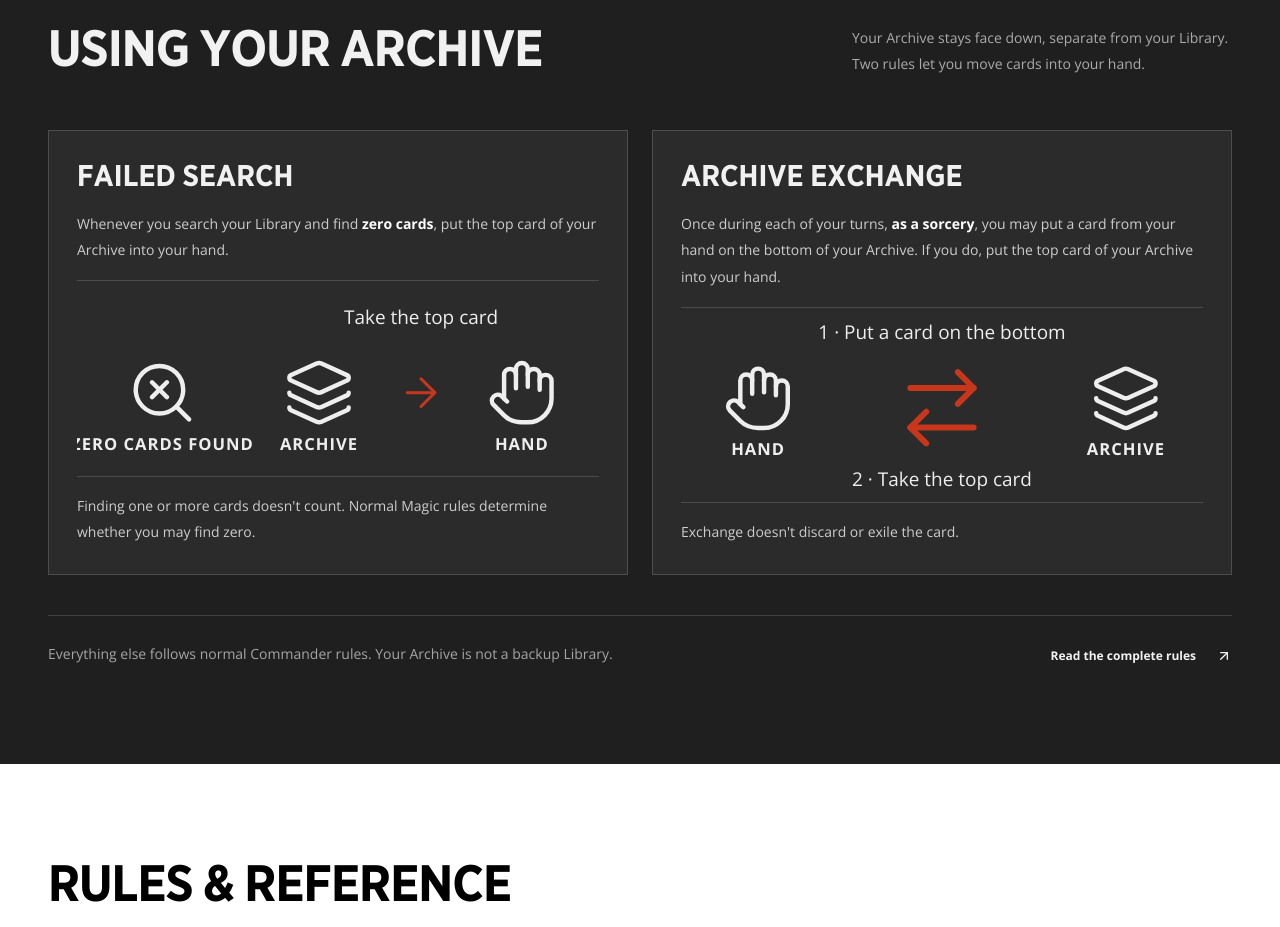
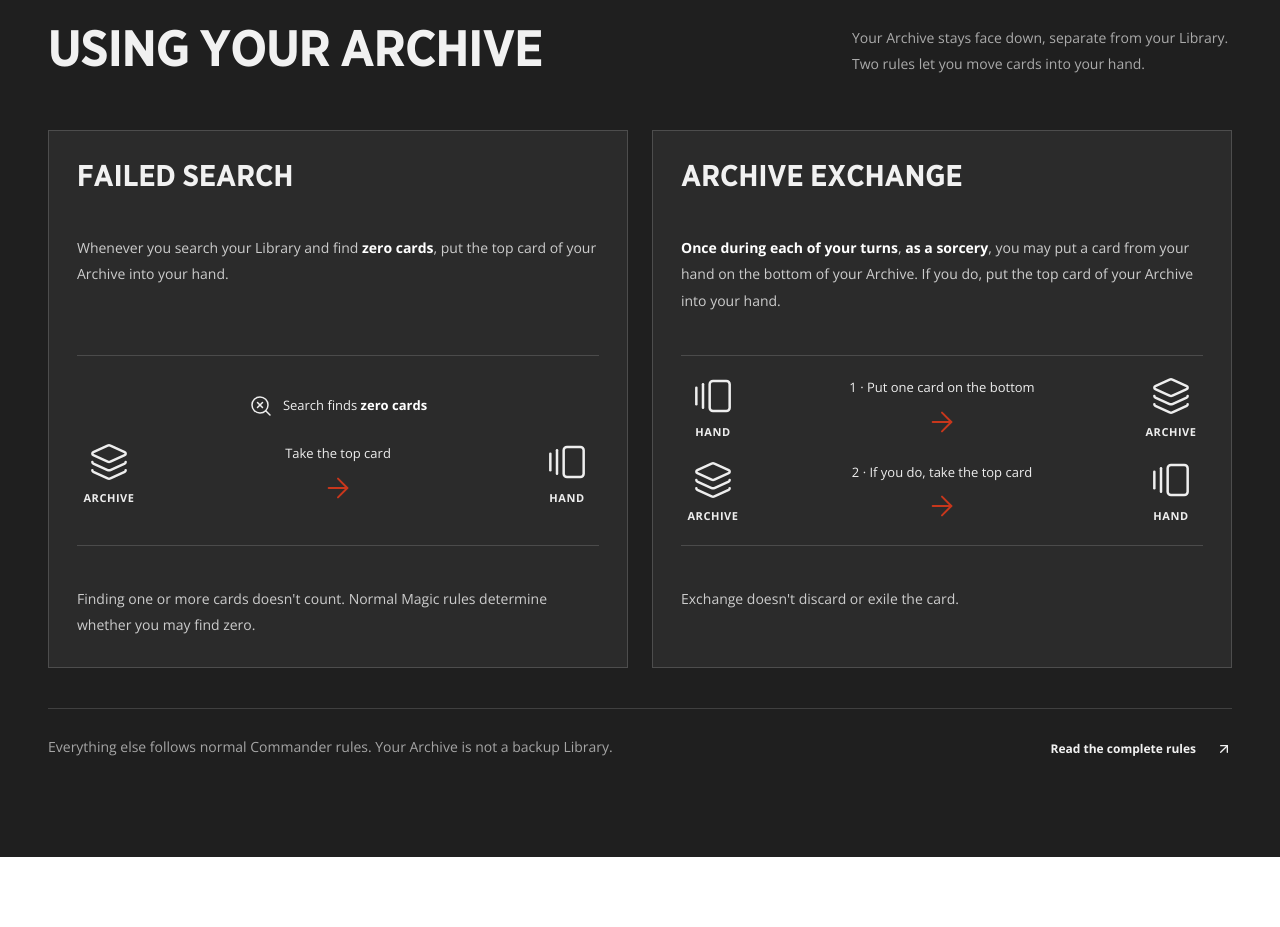
Before and after one commit to forrestweigel/archive, a Next.js app: page / in a window 1280 px wide. Shown: the part 1640-2567 px from the top of the page. Built offline with nearby package versions, Linux system fonts and the light colour scheme.

Commit message:
Enhance mechanic diagrams with improved layout and styling for better clarity

```diff
--- a/app/globals.css
+++ b/app/globals.css
@@ -289,31 +289,91 @@
 .mechanic-card strong {
   color: #fff;
 }
-/* Shared vector diagrams stay legible on dark cards and on paper. */
 .mechanic-diagram {
-  display: block;
   width: 100%;
-  height: auto;
   margin-block: 16px;
   color: #222;
+  align-content: center;
 }
 .mechanic-card .mechanic-diagram {
   color: #eee;
-  padding-block: 12px;
+  padding-block: 20px;
   border-block: 1px solid #ffffff26;
 }
-.mechanic-diagram text {
-  fill: currentColor;
-  font-family: var(--font-open-sans), Arial, sans-serif;
-  font-size: 16px;
+.card-movement {
+  display: grid;
+  grid-template-columns: 64px minmax(0, 1fr) 64px;
+  align-items: center;
+  gap: 12px;
 }
-.mechanic-diagram .diagram-label {
-  font-size: 14px;
+.movement-endpoint,
+.movement-action {
+  display: flex;
+  flex-direction: column;
+  align-items: center;
+  gap: 8px;
+  text-align: center;
+}
+.movement-endpoint > svg {
+  width: 40px;
+  height: 40px;
+}
+.movement-endpoint > span {
+  font-size: 11px;
   font-weight: 700;
-  letter-spacing: 0.06em;
+  letter-spacing: 0.05em;
+  text-transform: uppercase;
 }
-.diagram-accent {
+.movement-action > span {
+  font-size: 13px;
+  line-height: 1.5;
+}
+.movement-action > svg {
+  width: 32px;
+  height: 32px;
   color: var(--primary);
+}
+.exchange-steps {
+  display: grid;
+  gap: 20px;
+  list-style: none;
+  padding: 0;
+  margin: 0;
+}
+.search-steps {
+  display: grid;
+  gap: 24px;
+}
+.search-trigger {
+  display: flex;
+  align-items: center;
+  justify-content: center;
+  gap: 10px;
+  font-size: 13px;
+  line-height: 1.5;
+}
+.search-trigger svg {
+  width: 24px;
+  height: 24px;
+  flex-shrink: 0;
+}
+@media (min-width: 768px) {
+  .mechanics-grid > .mechanic-card {
+    display: grid;
+    grid-row: span 4;
+    grid-template-rows: subgrid;
+  }
+  .mechanic-card > [data-slot="card-content"] {
+    display: grid;
+    grid-row: span 3;
+    grid-template-rows: subgrid;
+  }
+}
+@media (max-width: 380px) {
+  .card-movement {
+    grid-template-columns: 48px minmax(0, 1fr) 48px;
+    gap: 8px;
+  }
 }
 .text-link {
   display: inline-flex;
@@ -762,8 +822,23 @@
     margin-block: 8px;
   }
   .reference-sheet .mechanic-diagram {
-    max-height: 112px;
     margin-block: 10px;
+  }
+  .reference-sheet .movement-endpoint > svg {
+    width: 28px;
+    height: 28px;
+  }
+  .reference-sheet .movement-action > svg {
+    width: 24px;
+    height: 24px;
+  }
+  .reference-sheet .movement-action > span,
+  .reference-sheet .search-trigger {
+    font-size: 11px;
+  }
+  .reference-sheet .exchange-steps,
+  .reference-sheet .search-steps {
+    gap: 10px;
   }
   .reference-sheet .setup-diagram {
     max-height: 150px;
--- a/app/page.tsx
+++ b/app/page.tsx
@@ -94,7 +94,7 @@
               rules let you move cards into your hand.
             </p>
           </div>
-          <div className="grid gap-6 md:grid-cols-2">
+          <div className="mechanics-grid grid gap-6 md:grid-cols-2">
             <Card className="mechanic-card">
               <CardHeader>
                 <CardTitle>Failed Search</CardTitle>
@@ -118,7 +118,7 @@
               </CardHeader>
               <CardContent>
                 <p>
-                  Once during each of your turns, <strong>as a sorcery</strong>,
+                  <strong>Once during each of your turns</strong>, <strong>as a sorcery</strong>,
                   you may put a card from your hand on the bottom of your
                   Archive. If you do, put the top card of your Archive into
                   your hand.
--- a/components/mechanic-diagram.tsx
+++ b/components/mechanic-diagram.tsx
@@ -1,38 +1,51 @@
-import { ArrowRight, ArrowRightLeft, Hand, Layers, SearchX } from "lucide-react";
+import { ArrowRight, GalleryHorizontalEnd, Layers, SearchX } from "lucide-react";
+
+function CardMovement({
+  from,
+  instruction,
+}: {
+  from: "hand" | "archive";
+  instruction: string;
+}) {
+  const fromHand = from === "hand";
+  const Source = fromHand ? GalleryHorizontalEnd : Layers;
+  const Destination = fromHand ? Layers : GalleryHorizontalEnd;
+
+  return (
+    <div className="card-movement">
+      <div className="movement-endpoint">
+        <Source strokeWidth={1.5} aria-hidden="true" />
+        <span>{fromHand ? "Hand" : "Archive"}</span>
+      </div>
+      <div className="movement-action">
+        <span>{instruction}</span>
+        <ArrowRight strokeWidth={1.5} aria-hidden="true" />
+      </div>
+      <div className="movement-endpoint">
+        <Destination strokeWidth={1.5} aria-hidden="true" />
+        <span>{fromHand ? "Archive" : "Hand"}</span>
+      </div>
+    </div>
+  );
+}
 
 export function MechanicDiagram({ type }: { type: "search" | "exchange" }) {
-  const exchange = type === "exchange";
   return (
-    <svg
-      className="mechanic-diagram"
-      viewBox="0 0 440 144"
-      role="img"
-      aria-label={exchange
-        ? "Archive Exchange: first put a card from your hand on the bottom of your Archive. If you do, take the top Archive card into your hand."
-        : "Failed Search: when a Library search finds zero cards, take the top Archive card into your hand."}
-    >
-      {exchange ? (
-        <>
-          <Hand x={35} y={36} size={60} strokeWidth={1.5} aria-hidden="true" />
-          <Layers x={345} y={36} size={60} strokeWidth={1.5} aria-hidden="true" />
-          <ArrowRightLeft x={180} y={34} size={80} strokeWidth={1.5} className="diagram-accent" aria-hidden="true" />
-          <text x="220" y="16" textAnchor="middle">1 · Put a card on the bottom</text>
-          <text x="220" y="140" textAnchor="middle">2 · Take the top card</text>
-          <text x="65" y="114" textAnchor="middle" className="diagram-label">HAND</text>
-          <text x="375" y="114" textAnchor="middle" className="diagram-label">ARCHIVE</text>
-        </>
+    <div className="mechanic-diagram">
+      {type === "exchange" ? (
+        <ol className="exchange-steps" aria-label="Archive Exchange steps">
+          <li><CardMovement from="hand" instruction="1 · Put one card on the bottom" /></li>
+          <li><CardMovement from="archive" instruction="2 · If you do, take the top card" /></li>
+        </ol>
       ) : (
-        <>
-          <SearchX x={42} y={54} size={60} strokeWidth={1.5} aria-hidden="true" />
-          <text x="72" y="132" textAnchor="middle" className="diagram-label">ZERO CARDS FOUND</text>
-          <Layers x={174} y={54} size={60} strokeWidth={1.5} aria-hidden="true" />
-          <Hand x={345} y={54} size={60} strokeWidth={1.5} aria-hidden="true" />
-          <ArrowRight x={270} y={64} size={40} strokeWidth={1.5} className="diagram-accent" aria-hidden="true" />
-          <text x="290" y="26" textAnchor="middle">Take the top card</text>
-          <text x="204" y="132" textAnchor="middle" className="diagram-label">ARCHIVE</text>
-          <text x="375" y="132" textAnchor="middle" className="diagram-label">HAND</text>
-        </>
+        <div className="search-steps">
+          <div className="search-trigger">
+            <SearchX strokeWidth={1.5} aria-hidden="true" />
+            <span>Search finds <strong>zero cards</strong></span>
+          </div>
+          <CardMovement from="archive" instruction="Take the top card" />
+        </div>
       )}
-    </svg>
+    </div>
   );
 }
```
